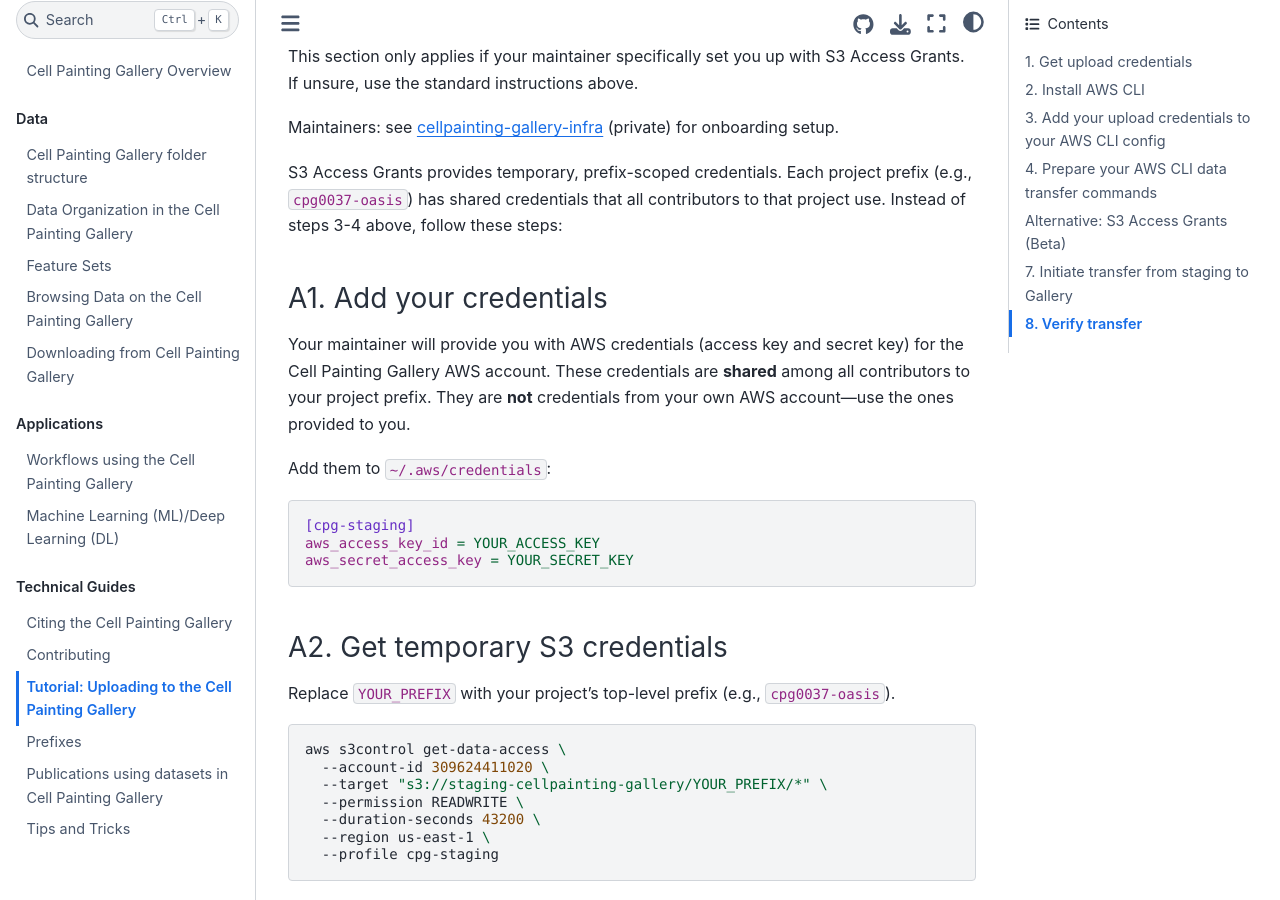
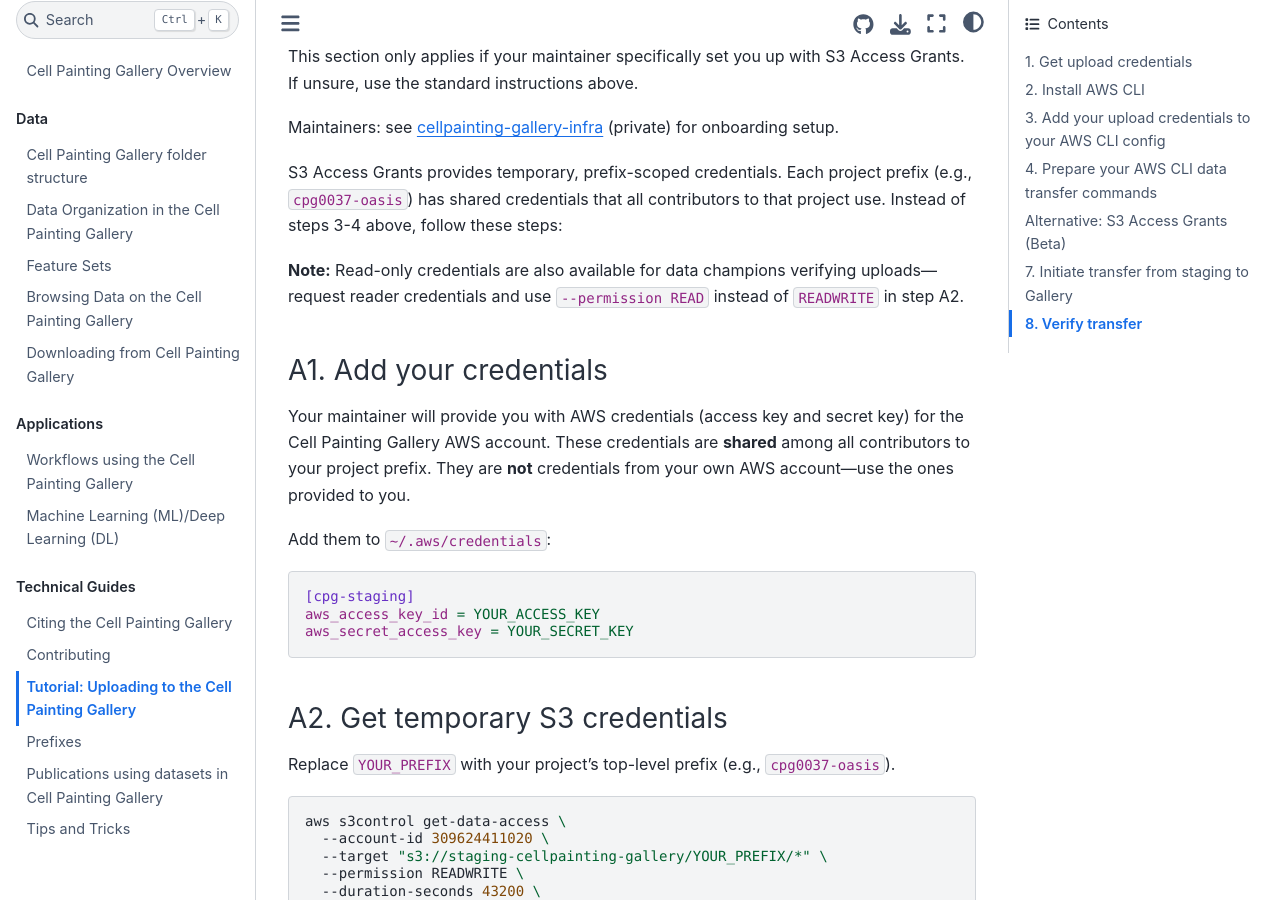
Before and after one commit to broadinstitute/cellpainting-gallery, a Jupyter Book: the page built from documentation/uploading_to_cpg.md, in a window 1280 px wide and 900 px high, scrolled down 1999 px. Built offline with Jupyter Book 1.0.4 settings and Sphinx 7.4.7 and the Sphinx Book theme 1.1.4, drawn with Linux system fonts in a browser that asks for light colours; pages that are not in the unit, such as notebooks, are missing from menus; some of the changed text lies outside the part shown.

Commit message:
docs: move tip up

````diff
--- a/documentation/uploading_to_cpg.md
+++ b/documentation/uploading_to_cpg.md
@@ -68,6 +68,8 @@
 
 S3 Access Grants provides temporary, prefix-scoped credentials. Each project prefix (e.g., `cpg0037-oasis`) has shared credentials that all contributors to that project use. Instead of steps 3-4 above, follow these steps:
 
+**Note:** Read-only credentials are also available for data champions verifying uploads—request reader credentials and use `--permission READ` instead of `READWRITE` in step A2.
+
 ### A1. Add your credentials
 
 Your maintainer will provide you with AWS credentials (access key and secret key) for the Cell Painting Gallery AWS account.
@@ -129,10 +131,6 @@
 Verify your `--target` path uses your project's top-level prefix (e.g., `cpg0037-oasis`).
 The credentials are scoped to this prefix and all sub-paths within it.
 
-```{tip}
-**For read-only access** (e.g., data champions verifying uploads): Follow the same steps above, but request reader credentials and use `--permission READ` instead of `READWRITE`.
-```
-
 ---
 
 ## 7. Initiate transfer from staging to Gallery
````
